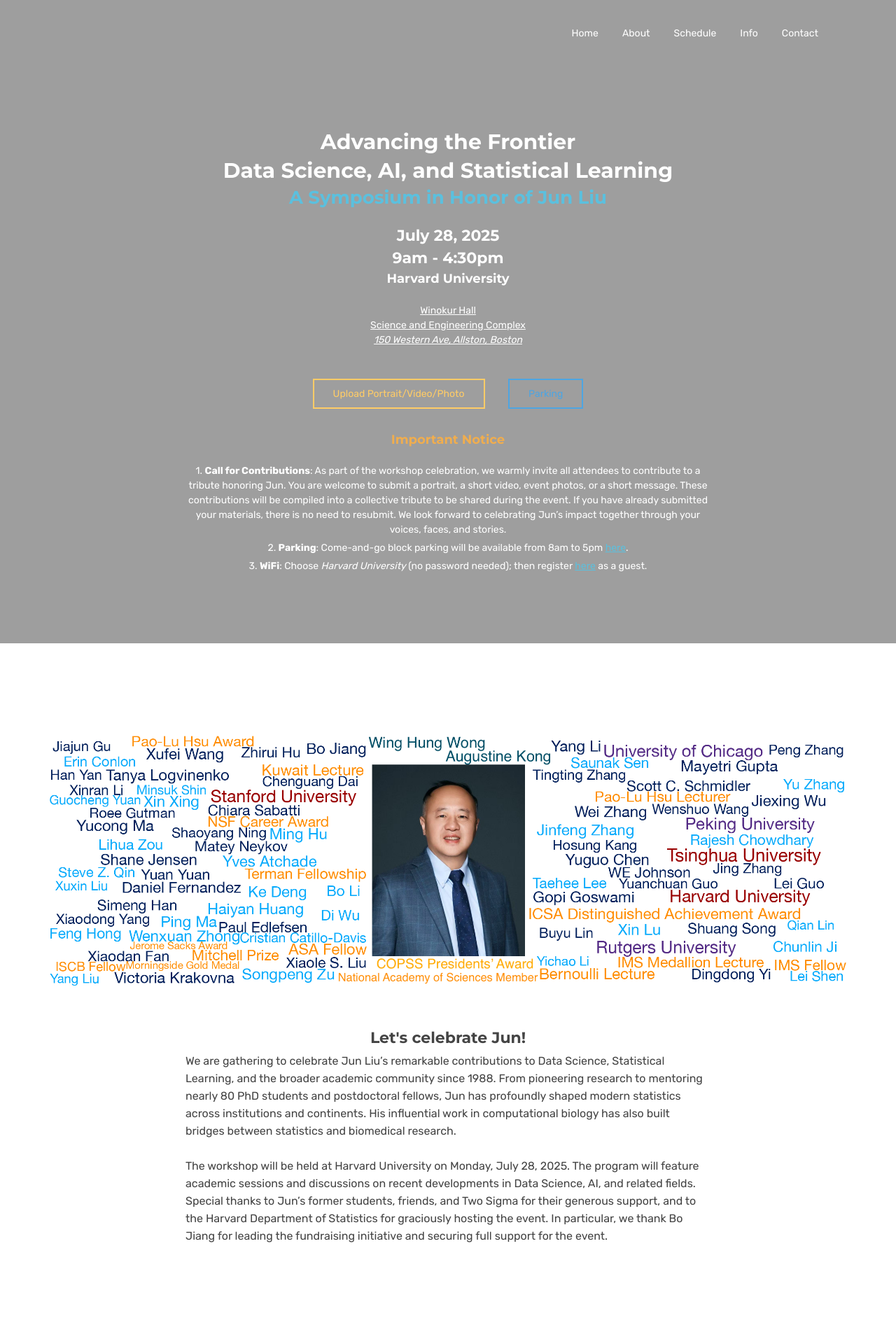
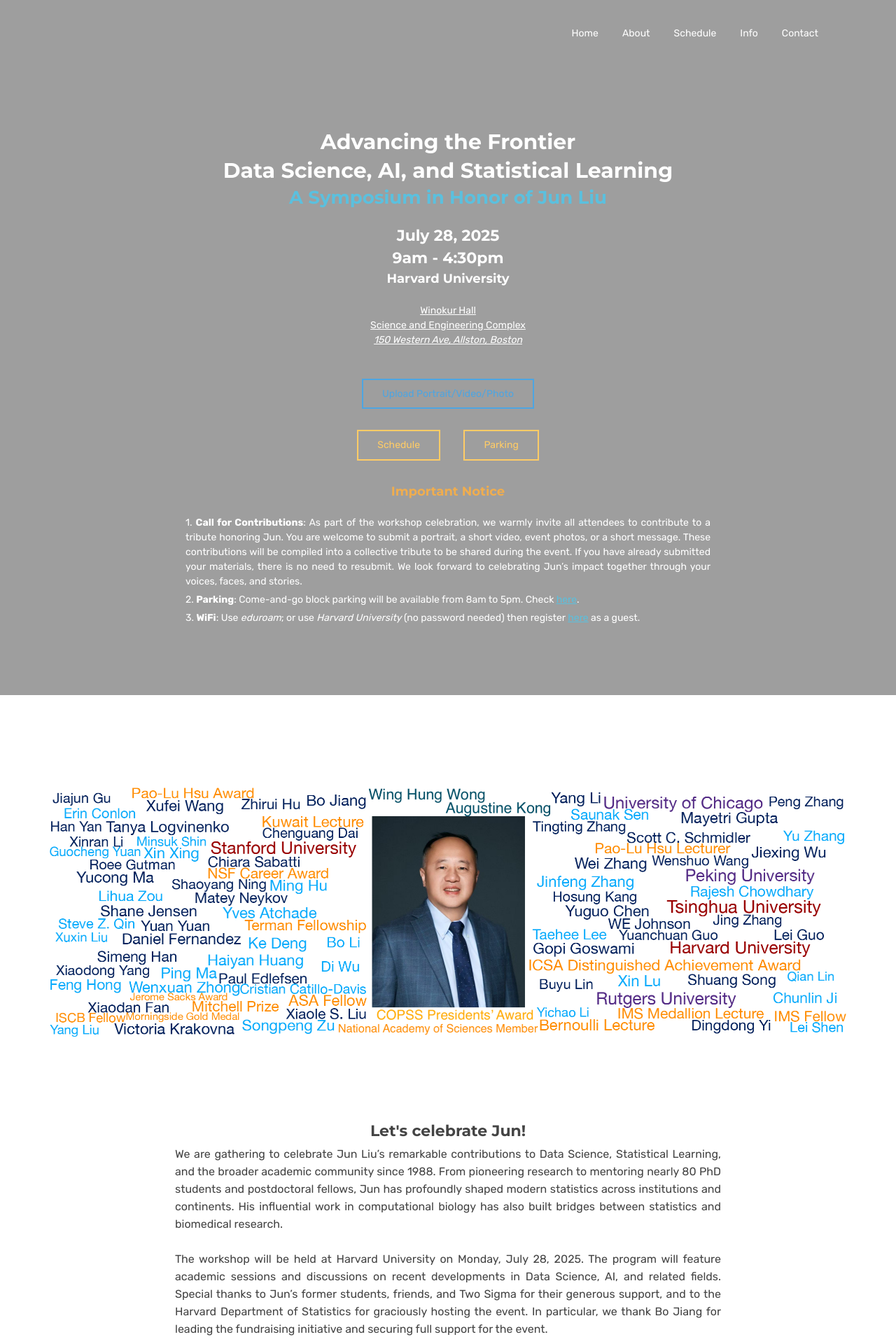
Before and after one commit to cccfran/junliu-workshop, a Jekyll site: the page built from index.html, in a window 1280 px wide. Shown: the top 1920 px of the page at 70% size. Built offline with Jekyll 4.4.1, drawn with Linux system fonts in a browser that asks for light colours; nearby versions of some CDN libraries; library files that are not in the unit come from our copies; some of the changed text lies outside the part shown.

Commit message:
add last min

```diff
--- a/index.html
+++ b/index.html
@@ -88,8 +88,9 @@
                     </div>
                   </div> -->
                   <br>
-                  <a target="_blank" href="https://forms.gle/wMvKawqwQcBJDyR68" class="btn std-btn btn-warning animated fadeInUp">Upload Portrait/Video/Photo</a>
-                  <a href="#parking" class="btn std-btn btn-info animated fadeInUp">Parking</a>
+                  <a target="_blank" href="https://forms.gle/wMvKawqwQcBJDyR68" class="btn std-btn btn-info animated fadeInUp">Upload Portrait/Video/Photo</a><br>
+                  <a href="#schedule" class="btn std-btn btn-warning animated fadeInUp">Schedule</a>
+                  <a href="#parking" class="btn std-btn btn-warning animated fadeInUp">Parking</a>
 
                   <!-- <a href="" class="btn std-btn btn-info btn-common animated fadeInUp">More Later</a> -->
 
@@ -100,9 +101,9 @@
                   <br>
                   <h5 class="header-title animated fadeIn text-warning">Important Notice</h5>
                   <br>
-                  <p class="header-text animated fadeIn" style="margin-top:-5px">1. <b>Call for Contributions</b>: As part of the workshop celebration, we warmly invite all attendees to contribute to a tribute honoring Jun. You are welcome to submit a portrait, a short video, event photos, or a short message. These contributions will be compiled into a collective tribute to be shared during the event. If you have already submitted your materials, there is no need to resubmit. We look forward to celebrating Jun’s impact together through your voices, faces, and stories.</p>
-                  <p class="header-text animated fadeIn" style="margin-top:-5px">2. <b>Parking</b>: Come-and-go block parking will be available from 8am to 5pm <a href="#parking" class="text-info" style="text-decoration: underline;">here</a>.</p>
-                  <p class="header-text animated fadeIn" style="margin-top:-5px">3. <b>WiFi</b>: Choose <i>Harvard University</i> (no password needed); then register <a class="text-info" target="_blank" href="https://getonline.harvard.edu/" style="text-decoration: underline;">here</a> as a guest.</p>
+                  <p class="header-text animated fadeIn" style="margin-top:-5px; text-align: justify">1. <b>Call for Contributions</b>: As part of the workshop celebration, we warmly invite all attendees to contribute to a tribute honoring Jun. You are welcome to submit a portrait, a short video, event photos, or a short message. These contributions will be compiled into a collective tribute to be shared during the event. If you have already submitted your materials, there is no need to resubmit. We look forward to celebrating Jun’s impact together through your voices, faces, and stories.</p>
+                  <p class="header-text animated fadeIn" style="margin-top:-5px; text-align: justify">2. <b>Parking</b>: Come-and-go block parking will be available from 8am to 5pm. Check <a href="#parking" class="text-info" style="text-decoration: underline;">here</a>.</p>
+                  <p class="header-text animated fadeIn" style="margin-top:-5px; text-align: justify">3. <b>WiFi</b>: Use <i>eduroam</i>; or use <i>Harvard University</i> (no password needed) then register <a class="text-info" target="_blank" href="https://getonline.harvard.edu/" style="text-decoration: underline;">here</a> as a guest.</p>
 
                   </div>
                   </div>
@@ -124,14 +125,16 @@
           <div class="col-8 col-sm-8 col-md-12">
             <figure>
               <!-- Visible only on small screens (sm and below) -->
-              <img src="{{ BASE_PATH }}/assets/images/junliu.png" alt="" class="img-fluid d-block d-md-none">
+              <img src="{{ BASE_PATH }}/assets/images/Jun_2024.jpeg" alt="" class="img-fluid d-block d-md-none">
               <!-- Visible on medium and larger screens -->
               <img src="{{ BASE_PATH }}/assets/images/junliu_students_awards.png" alt="" class="img-fluid d-none d-md-block">
             </figure>
           </div>
+        </div>
               <!-- End Service Icon 1 -->
-        </div>
+      </div>
         <div class="mb-40"></div>
+        <div id="about" class="container">
         <div class="row justify-content-center">
           <div class="col-md-8">
             <div class="row justify-content-center">
@@ -140,12 +143,13 @@
               </h4>
             </div>
           </div>
-          <div class="col-md-8">
-          <p class="lead">
-            We are gathering to celebrate Jun Liu’s remarkable contributions to Data Science, Statistical Learning, and the broader academic community since 1988. From pioneering research to mentoring nearly 80 PhD students and postdoctoral fellows, Jun has profoundly shaped modern statistics across institutions and continents.  His influential work in computational biology has also built bridges between statistics and biomedical research. <br><br>
-            The workshop will be held at Harvard University on Monday, July 28, 2025. The program will feature academic sessions and discussions on recent developments in Data Science, AI, and related fields. Special thanks to Jun’s former students, friends, and Two Sigma for their generous support, and to the Harvard Department of Statistics for graciously hosting the event. In particular, we thank Bo Jiang for leading the fundraising initiative and securing full support for the event.
-
-          </p>
+          <div class="col-8 col-md-8 col-sm-8">
+            <div class="row justify-content-center">
+            <p class="lead" style="text-align: justify">
+              We are gathering to celebrate Jun Liu’s remarkable contributions to Data Science, Statistical Learning, and the broader academic community since 1988. From pioneering research to mentoring nearly 80 PhD students and postdoctoral fellows, Jun has profoundly shaped modern statistics across institutions and continents.  His influential work in computational biology has also built bridges between statistics and biomedical research. <br><br>
+              The workshop will be held at Harvard University on Monday, July 28, 2025. The program will feature academic sessions and discussions on recent developments in Data Science, AI, and related fields. Special thanks to Jun’s former students, friends, and Two Sigma for their generous support, and to the Harvard Department of Statistics for graciously hosting the event. In particular, we thank Bo Jiang for leading the fundraising initiative and securing full support for the event.
+            </p>
+          </div>
         </div>
         </div>
     </div>
```
Also changed, not shown: other parts of index.html (+2 -2 lines).
